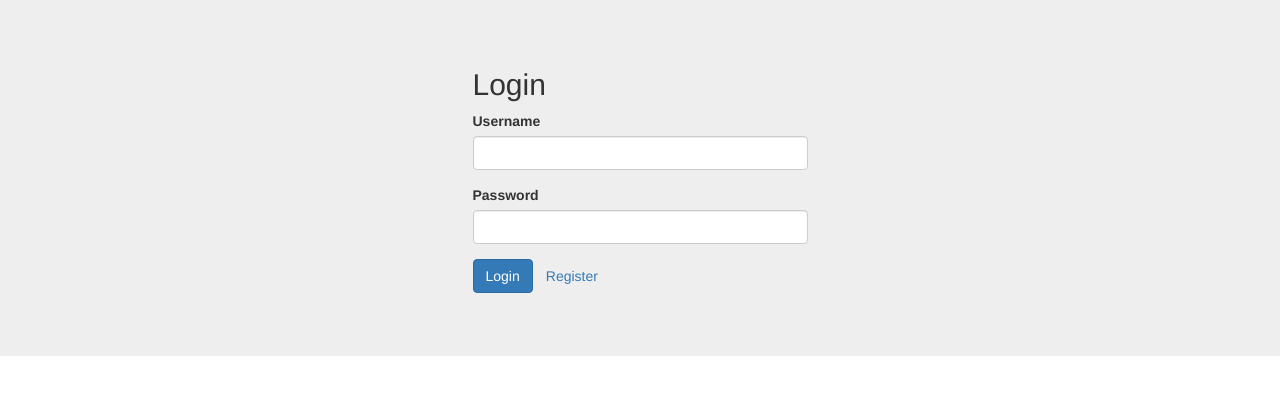
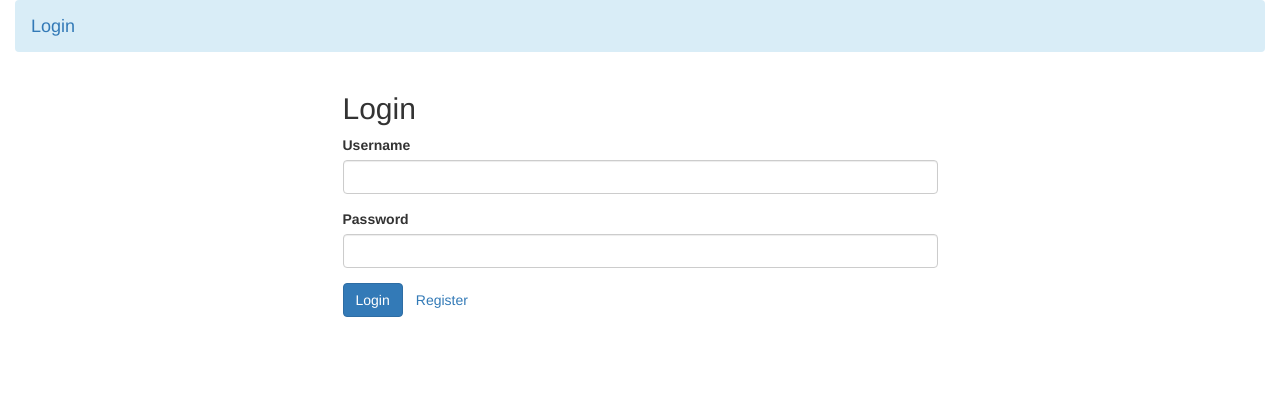
Before and after one commit to emilgelman/cartracker-frontend, a React app: page /login in a window 1280 px wide. Shown: the top 394 px of the page. Built offline with nearby package versions, Linux system fonts and the light colour scheme.

Commit message:
ui changes

```diff
--- a/package.json
+++ b/package.json
@@ -11,8 +11,10 @@
     "start": "webpack-dev-server --open"
   },
   "dependencies": {
+    "bootstrap": "^4.3.1",
     "history": "^4.6.3",
     "react": "^16.0.0",
+    "react-bootstrap": "^1.0.0-beta.14",
     "react-dom": "^16.0.0",
     "react-redux": "^5.0.5",
     "react-router-dom": "^4.1.2",
--- a/src/App/App.jsx
+++ b/src/App/App.jsx
@@ -8,7 +8,7 @@ import { PrivateRoute } from '../_components';
 import { HomePage } from '../HomePage';
 import { LoginPage } from '../LoginPage';
 import { RegisterPage } from '../RegisterPage';
-
+import { Container, Navbar, Nav, NavDropdown, Button, FormControl, Form } from 'react-bootstrap';
 class App extends React.Component {
     constructor(props) {
         super(props);
@@ -20,11 +20,18 @@ class App extends React.Component {
     }
 
     render() {
-        const { alert } = this.props;
+        const { alert, user } = this.props;
         return (
-            <div className="jumbotron">
-                <div className="container">
-                    <div className="col-sm-8 col-sm-offset-2">
+                <div className="col-xs-12" >
+                        <Navbar expand="lg" fixed="top" bg="info" variant="light">
+                            <Navbar.Brand href="/login">
+                                {user ?
+                                    <span>Logout</span>
+                                    :
+                                    <span>Login</span>
+                                }
+                            </Navbar.Brand>
+                        </Navbar>
                         {alert.message &&
                             <div className={`alert ${alert.type}`}>{alert.message}</div>
                         }
@@ -36,16 +43,16 @@ class App extends React.Component {
                                 <Redirect from="*" to="/" />
                             </Switch>
                         </Router>
-                    </div>
                 </div>
-            </div>
         );
     }
 }
 
 function mapState(state) {
+    const { authentication } = state;
+    const { user } = authentication;
     const { alert } = state;
-    return { alert };
+    return { alert, user };
 }
 
 const actionCreators = {
--- a/src/HomePage/HomePage.jsx
+++ b/src/HomePage/HomePage.jsx
@@ -1,6 +1,7 @@
 import React from 'react';
 import { Link } from 'react-router-dom';
 import { connect } from 'react-redux';
+import { Form, Button, Col } from 'react-bootstrap';
 
 import { userActions } from '../_actions';
 
@@ -27,9 +28,8 @@ class HomePage extends React.Component {
     render() {
         const { user, alerts } = this.props;
         return (
-            <div className="col-md-6 col-md-offset-3">
+            <div className="col-md-12">
                 <h2>Welcome {user.firstName}!</h2>
-                <h3>Active alerts:</h3>
                 {alerts.loading && <em>Loading users...</em>}
                 {alerts.error && <span className="text-danger">ERROR: {alerts.error}</span>}
                 {alerts.alerts &&
@@ -87,11 +87,13 @@ class HomePage extends React.Component {
                     </tbody>
                     </table>
                 }
-                <p>
-                    <Link to="/login">Logout</Link>
-                </p>
+                {alerts.alerts && alerts.alerts.length === 0 &&
+                <h4>Looks like you don't have any alerts, add one using the link below</h4>
+                }
             </div>
+
         );
+
     }
 }
 
```
Also changed, not shown: 1 other file (tests, documents, lock files or other folders).
